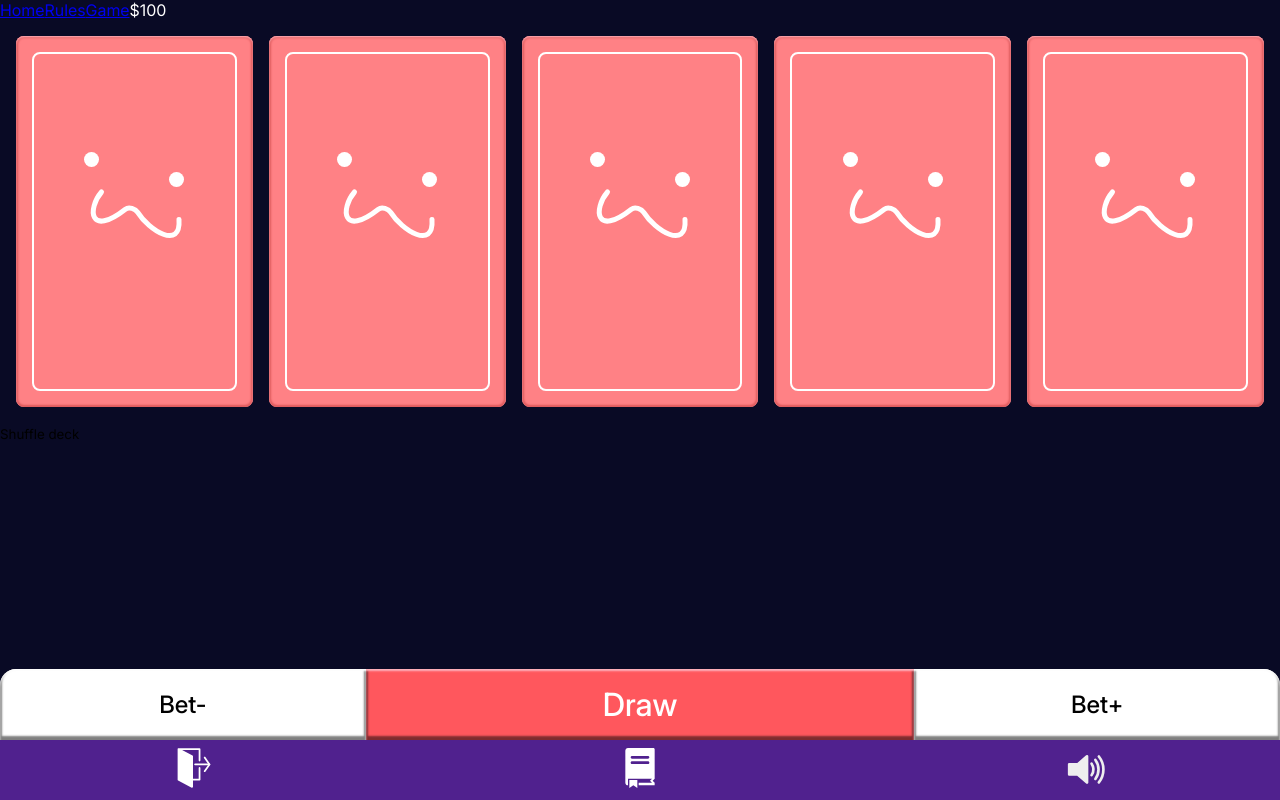
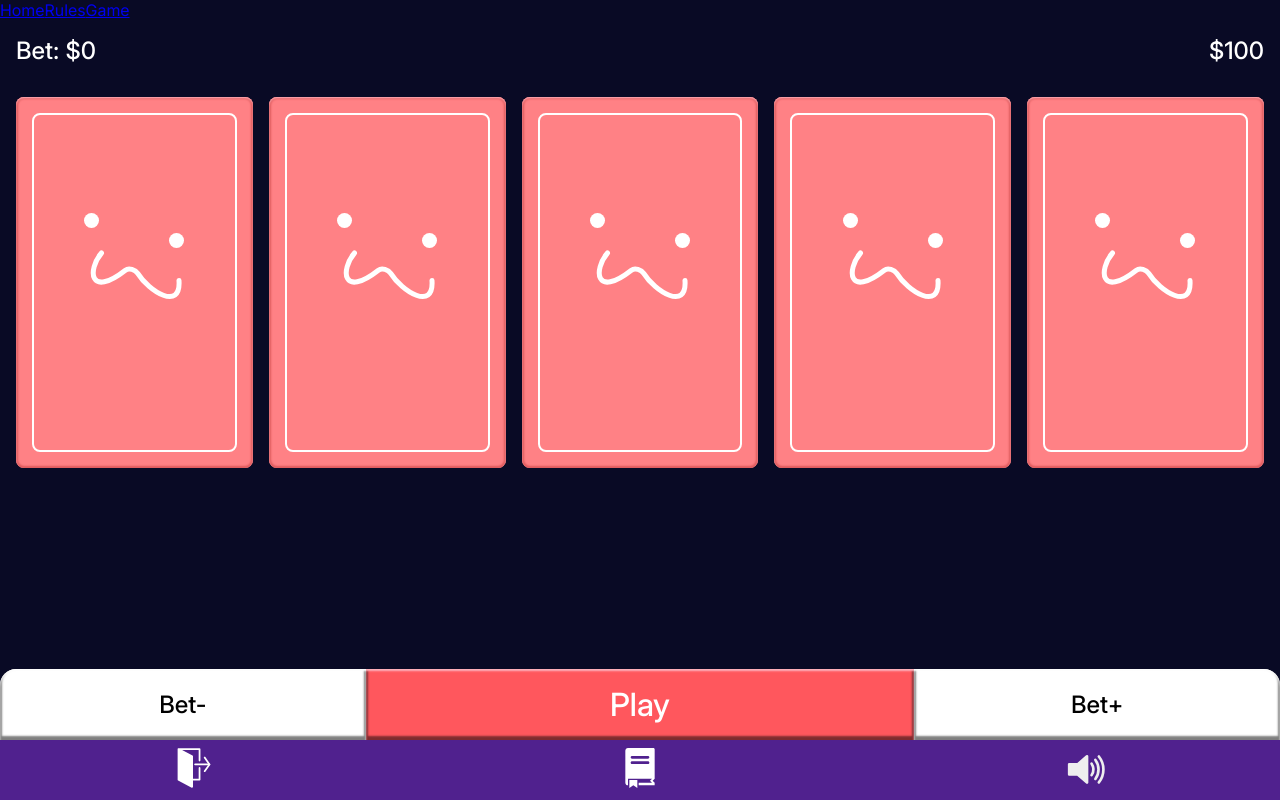
Before and after one commit to StoffenToffen/Video-Poker, a React (Vite) app: page /game in a window 1280 px wide. Built offline with nearby package versions, Linux system fonts and the light colour scheme.

Commit message:
feat: Moved and expanded controls, and added a counter

```diff
--- /dev/null
+++ b/src/components/Controls.tsx
@@ -0,0 +1,78 @@
+import { useGameStore } from "../zustand/gameStore";
+
+const Controls = () => {
+	const hand = useGameStore((state) => state.hand);
+	const bet = useGameStore((state) => state.bet);
+	const setDeck = useGameStore((state) => state.setDeck);
+	const setBet = useGameStore((state) => state.setBet);
+
+	const createDeck = () => {
+		const suits = ["spades", "clubs", "diamonds", "hearts"];
+		const newDeck = [];
+		let id = 0;
+
+		for (let i = 1; i <= 13; i++) {
+			for (const suit in suits) {
+				id++;
+				newDeck.push({ id: id, symbol: suits[suit], value: i });
+			}
+		}
+
+		let m = newDeck.length;
+		let i: number;
+
+		while (m) {
+			i = Math.floor(Math.random() * m--);
+			[newDeck[m], newDeck[i]] = [newDeck[i], newDeck[m]];
+		}
+
+		setDeck(newDeck);
+		// Creates a new 52-card deck, then shuffles it with the Fisher-Yates method
+	};
+
+	return (
+		<div className="controls">
+			<button
+				type="button"
+				onClick={() => setBet(-1)}
+				className="controls__btn--left"
+			>
+				Bet-
+			</button>
+
+			{hand.length ? (
+				<button
+					type="button"
+					onClick={() => {
+						!bet && setBet(1);
+						createDeck();
+					}}
+					className="controls__btn--middle"
+				>
+					Draw
+				</button>
+			) : (
+				<button
+					type="button"
+					onClick={() => {
+						!bet && setBet(1);
+						createDeck();
+					}}
+					className="controls__btn--middle"
+				>
+					Play
+				</button>
+			)}
+
+			<button
+				type="button"
+				onClick={() => setBet(1)}
+				className="controls__btn--right"
+			>
+				Bet+
+			</button>
+		</div>
+	);
+};
+
+export default Controls;
--- a/src/pages/GamePage.css
+++ b/src/pages/GamePage.css
@@ -1,3 +1,11 @@
+.counter {
+  display: flex;
+  justify-content: space-between;
+  padding: 1rem;
+  font-size: 1.5rem;
+  font-weight: 500;
+}
+
 .cards {
   display: grid;
   grid-template-columns: repeat(
--- a/src/pages/GamePage.tsx
+++ b/src/pages/GamePage.tsx
@@ -1,4 +1,5 @@
 import Card from "../components/Card";
+import Controls from "../components/Controls";
 import Nav from "../components/Nav";
 import { useGameStore } from "../zustand/gameStore";
 
@@ -6,36 +7,15 @@ import "./GamePage.css";
 
 const Game = () => {
 	const hand = useGameStore((state) => state.hand);
+	const bet = useGameStore((state) => state.bet);
 	const player = useGameStore((state) => state.player);
-	const setDeck = useGameStore((state) => state.setDeck);
-
-	const createDeck = () => {
-		const suits = ["spades", "clubs", "diamonds", "hearts"];
-		const newDeck = [];
-		let id = 0;
-
-		for (let i = 1; i <= 13; i++) {
-			for (const suit in suits) {
-				id++;
-				newDeck.push({ id: id, symbol: suits[suit], value: i });
-			}
-		}
-
-		let m = newDeck.length;
-		let i: number;
-
-		while (m) {
-			i = Math.floor(Math.random() * m--);
-			[newDeck[m], newDeck[i]] = [newDeck[i], newDeck[m]];
-		}
-
-		setDeck(newDeck);
-		// Creates a new 52-card deck, then shuffles it with the Fisher-Yates method
-	};
 
 	return (
 		<>
-			<span>${player.balance}</span>
+			<div className="counter">
+				<span>Bet: ${bet}</span>
+				<span>${player.balance}</span>
+			</div>
 
 			<div className="cards">
 				{hand.length
@@ -51,21 +31,7 @@ const Game = () => {
 						))}
 			</div>
 
-			<button type="button" onClick={createDeck}>
-				Shuffle deck
-			</button>
-
-			<div className="controls">
-				<button type="button" className="controls__btn--left">
-					Bet-
-				</button>
-				<button type="button" className="controls__btn--middle">
-					Draw
-				</button>
-				<button type="button" className="controls__btn--right">
-					Bet+
-				</button>
-			</div>
+			<Controls />
 
 			<Nav />
 		</>
--- a/src/zustand/gameStore.ts
+++ b/src/zustand/gameStore.ts
@@ -6,6 +6,7 @@ interface GameStore {
   deck: PlayingCardType[];
   hand: PlayingCardType[];
   discards: PlayingCardType[];
+  bet: number;
   player: {
     name: string;
     balance: number;
@@ -13,6 +14,7 @@ interface GameStore {
 
   setDeck: (newDeck: PlayingCardType[]) => void;
   setDiscards: (cards: PlayingCardType[]) => void;
+  setBet: (number: number) => void;
   setPlayer: (playerInfo: { name: string; balance: number }) => void;
 }
 
@@ -22,6 +24,7 @@ export const useGameStore = create<GameStore>()(
       deck: [],
       hand: [],
       discards: [],
+      bet: 0,
       player: {
         name: "Joe",
         balance: 100,
@@ -30,6 +33,13 @@ export const useGameStore = create<GameStore>()(
       setDeck: (newDeck) =>
         set(() => ({ hand: newDeck.splice(-5), deck: newDeck })),
       setDiscards: (cards) => set(() => ({ discards: cards })),
+      setBet: (number) =>
+        set((state) => ({
+          bet:
+            state.bet + number < 0 || state.bet + number > 5
+              ? state.bet
+              : state.bet + number,
+        })),
       setPlayer: (playerInfo) =>
         set(() => ({
           player: {
```
